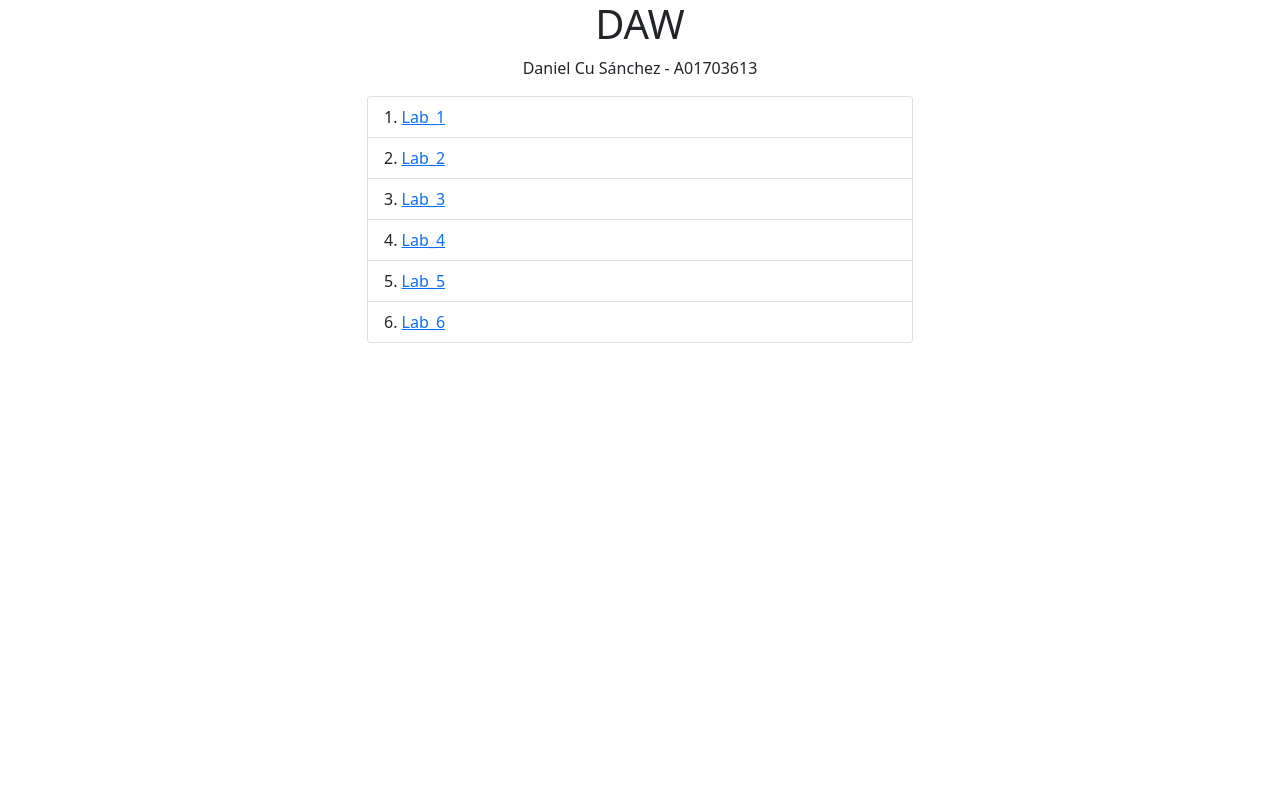
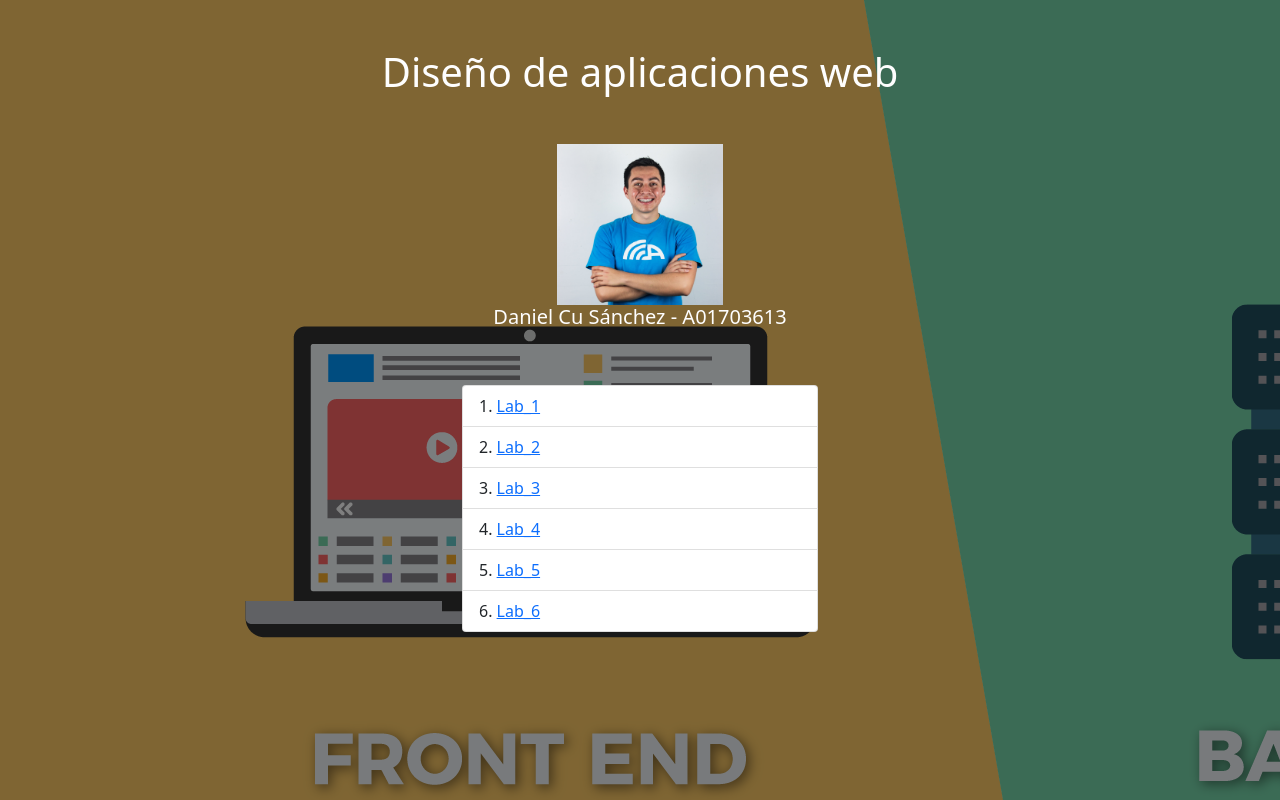
Before and after one commit to DanielCuSanchez/DAW_DB, a plain HTML site: page index.html in a window 1280 px wide. Drawn offline with nearby package versions, Linux system fonts and the light colour scheme.

Commit message:
main menu

```diff
--- a/index.html
+++ b/index.html
@@ -7,20 +7,25 @@
   <meta name="viewport" content="width=device-width, initial-scale=1.0">
   <link href="https://cdn.jsdelivr.net/npm/bootstrap@5.1.0/dist/css/bootstrap.min.css" rel="stylesheet"
     integrity="sha384-KyZXEAg3QhqLMpG8r+8fhAXLRk2vvoC2f3B09zVXn8CA5QIVfZOJ3BCsw2P0p/We" crossorigin="anonymous">
+  <link rel="stylesheet" href="style.css">
   <title>DAW</title>
 
 </head>
 
 <body>
+  <div class="overlay">
     <div class="container">
-    <div class="row  text-center">
-      <h1>DAW</h1>
-      <p>Daniel Cu Sánchez - A01703613</p>
+      <div class="row text-center justify-content-center">
+        <h1 class="my-5">Diseño de aplicaciones web</h1>
+        <div class="col-md-2">
+          <img src="./Screenshots/avatar.jpg" class="img-fluid" alt="">
+        </div>
+        <h5>Daniel Cu Sánchez - A01703613</h5>
       </div>
     </div>
     <div class="container">
-    <div class="row justify-content-center">
-      <div class="col-md-6 col-12">
+      <div class="row mt-5 justify-content-center">
+        <div class="col-md-4 col-12">
           <ol class="list-group list-group-numbered">
             <li class="list-group-item"><a href="./Lab_1/index.html">Lab_1</a></li>
             <li class="list-group-item"><a href="Lab_2/index.html">Lab_2</a></li>
@@ -32,6 +37,7 @@
         </div>
       </div>
     </div>
+  </div>
 </body>
 
 </html>
--- a/style.css
+++ b/style.css
@@ -0,0 +1,10 @@
+body {
+  background-image: url(./Screenshots/bg.png);
+}
+.overlay {
+  color: #fefefe;
+  position: absolute;
+  width: 100%;
+  height: 100%;
+  background: rgba(0, 0, 0, 0.5);
+}
```
Also changed, not shown: Screenshots/avatar.jpg (added), Screenshots/bg.png (added). Lines whose indentation alone changed are shown as unchanged.
